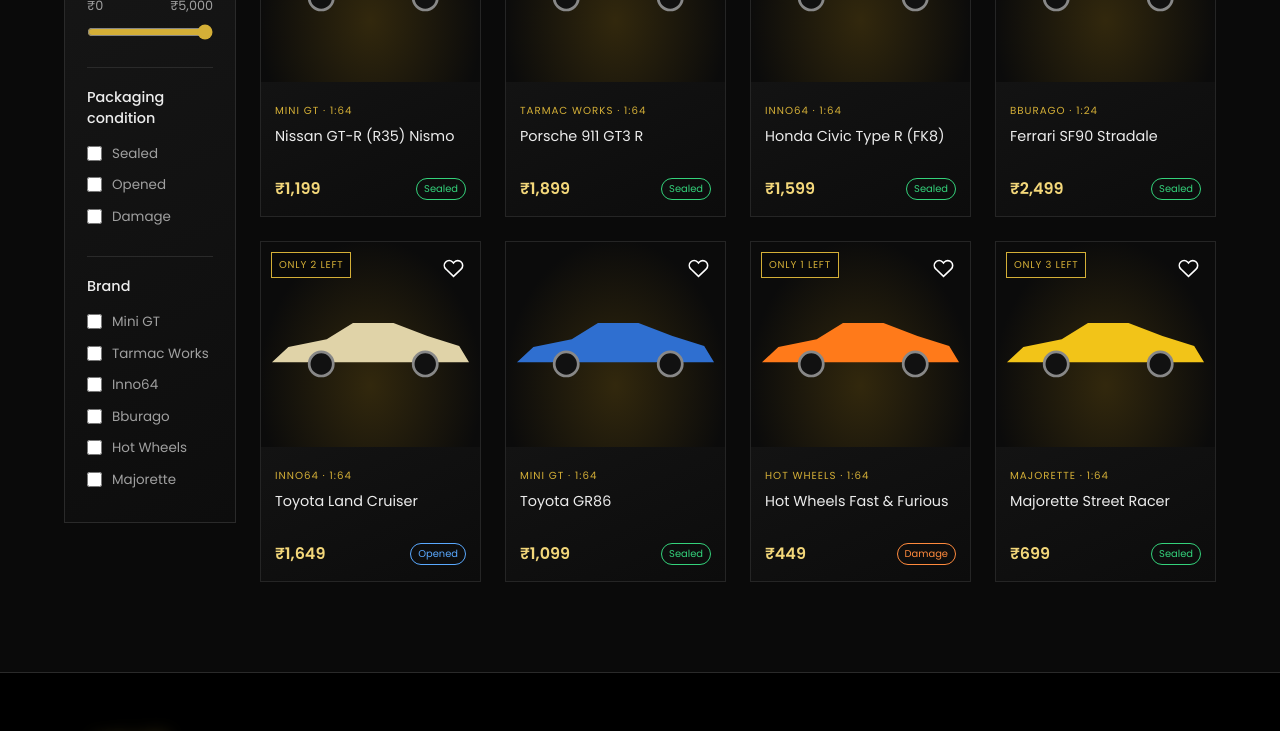
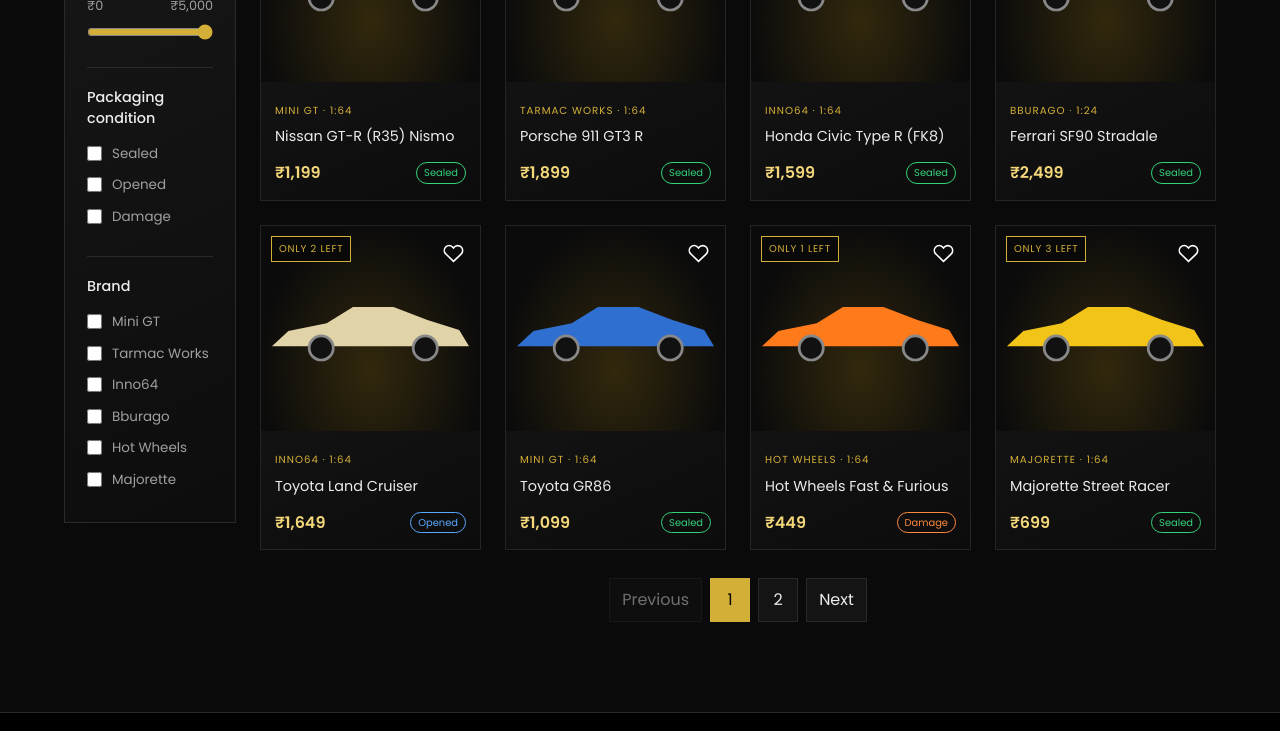
Before and after one commit to dhruti-1210/Rajsha-Diecast, a Next.js app in the folder client/: page /shop in a window 1280 px wide. Shown: the part 420-1151 px from the top of the page. Built offline with nearby package versions, Linux system fonts and the light colour scheme.

Commit message:
login page bg img set, and shop all page pagination done.

```diff
--- a/client/app/admin-panel/admin-panel.css
+++ b/client/app/admin-panel/admin-panel.css
@@ -48,7 +48,8 @@
 
 .admin-brand {
   display: flex;
-  justify-content: flex-start;
+  align-items: center;
+  justify-content: center;
   padding: 0;
 }
 
--- a/client/app/globals.css
+++ b/client/app/globals.css
@@ -578,11 +578,6 @@ nav a:hover {
   color: #ff7a33
 }
 
-.tag.r {
-  right: 52px;
-  color: #fff
-}
-
 .favorite-button {
   position: absolute;
   top: 10px;
@@ -615,10 +610,13 @@ nav a:hover {
 }
 
 .info h3 {
+  overflow: hidden;
   font-family: Poppins;
   font-size: 1rem;
   margin: 4px 0 12px;
-  font-weight: 500
+  font-weight: 500;
+  text-overflow: ellipsis;
+  white-space: nowrap
 }
 
 .row {
@@ -1665,10 +1663,12 @@ cite {
 
 .shop-product-name {
   display: block;
+  overflow: hidden;
   font-size: .9rem;
   line-height: 1.4;
   margin: 5px 0 14px;
-  min-height: 2.5em
+  text-overflow: ellipsis;
+  white-space: nowrap
 }
 
 .shop-card-bottom {
@@ -1693,6 +1693,37 @@ cite {
   text-align: center;
   border: 1px dashed var(--line);
   color: var(--mut)
+}
+
+.shop-pagination {
+  display: flex;
+  justify-content: center;
+  align-items: center;
+  flex-wrap: wrap;
+  gap: 8px;
+  margin-top: 28px
+}
+
+.shop-pagination button {
+  min-width: 40px;
+  padding: 8px 12px;
+  color: var(--text);
+  background: #141414;
+  border: 1px solid var(--line);
+  cursor: pointer;
+  transition: .2s
+}
+
+.shop-pagination button:hover:not(:disabled),
+.shop-pagination button[aria-current="page"] {
+  color: #000;
+  background: var(--gold);
+  border-color: var(--gold)
+}
+
+.shop-pagination button:disabled {
+  opacity: .45;
+  cursor: not-allowed
 }
 
 .back-arrow {
@@ -2058,7 +2089,6 @@ cite {
 }
 
 .related-heading h2 {
-  font: 700 italic clamp(1.5rem, 3vw, 2.1rem) Cinzel, serif;
   text-transform: uppercase;
   margin: 0
 }
@@ -2080,7 +2110,6 @@ cite {
   height: 100%;
   overflow: hidden;
   border: 1px solid #2a2926;
-  border-radius: 12px;
   background: linear-gradient(155deg, #171615, #0d0d0d);
   transition: transform .25s, border-color .25s, box-shadow .25s
 }
@@ -2310,7 +2339,10 @@ cite {
   overflow: hidden;
   min-height: calc(100vh - 100px);
   padding: 80px clamp(30px, 7vw, 100px);
-  background: linear-gradient(90deg, rgba(0, 0, 0, .91), rgba(0, 0, 0, .46)), url('https://images.unsplash.com/photo-1492144534655-ae79c964c9d7?auto=format&fit=crop&w=1600&q=85') center/cover, #17130a
+  background:
+    linear-gradient(90deg, rgba(0, 0, 0, .91), rgba(0, 0, 0, .46)),
+    url('/images/login-bg.avif') center/cover no-repeat,
+    #17130a;
 }
 
 .login-art-panel::after {
--- a/client/app/shop/page.tsx
+++ b/client/app/shop/page.tsx
@@ -14,12 +14,14 @@ import type { Condition } from '@/types';
 const conditions: Condition[] = ['Sealed', 'Opened', 'Damage'];
 const brands = [...new Set(products.map((product) => product.brand))];
 const scales = [...new Set(products.map((product) => product.scale))];
+const PAGE_SIZE = 8;
 
 export default function ShopPage() {
   const [maxPrice, setMaxPrice] = useState(5000);
   const [selectedBrands, setSelectedBrands] = useState<string[]>([]);
   const [selectedScales, setSelectedScales] = useState<string[]>([]);
   const [selectedConditions, setSelectedConditions] = useState<Condition[]>([]);
+  const [currentPage, setCurrentPage] = useState(1);
 
   const filteredProducts = useMemo(() => products.filter((product) =>
     product.price <= maxPrice &&
@@ -27,8 +29,11 @@ export default function ShopPage() {
     (!selectedScales.length || selectedScales.includes(product.scale)) &&
     (!selectedConditions.length || selectedConditions.includes(product.condition)),
   ), [maxPrice, selectedBrands, selectedScales, selectedConditions]);
+  const pageCount = Math.ceil(filteredProducts.length / PAGE_SIZE);
+  const pageProducts = filteredProducts.slice((currentPage - 1) * PAGE_SIZE, currentPage * PAGE_SIZE);
 
   const toggle = <T extends string>(values: T[], value: T, update: (next: T[]) => void) => {
+    setCurrentPage(1);
     update(values.includes(value) ? values.filter((item) => item !== value) : [...values, value]);
   };
 
@@ -46,11 +51,15 @@ export default function ShopPage() {
             <div className="shop-filters">
               <div className="filter-heading"><h2>Filters</h2><button type="button" onClick={() => {
                 setMaxPrice(5000); setSelectedBrands([]); setSelectedScales([]); setSelectedConditions([]);
+                setCurrentPage(1);
               }}>Clear all</button></div>
               <section className="filter-group">
                 <h3>Price range</h3>
                 <div className="price-labels"><span>₹0</span><span>{money(maxPrice)}</span></div>
-                <input aria-label="Maximum price" type="range" min="0" max="5000" step="100" value={maxPrice} onChange={(event) => setMaxPrice(Number(event.target.value))} />
+                <input aria-label="Maximum price" type="range" min="0" max="5000" step="100" value={maxPrice} onChange={(event) => {
+                  setMaxPrice(Number(event.target.value));
+                  setCurrentPage(1);
+                }} />
               </section>
               <FilterOptions title="Packaging condition" options={conditions} selected={selectedConditions} onToggle={(value) => toggle(selectedConditions, value as Condition, setSelectedConditions)} />
               <FilterOptions title="Brand" options={brands} selected={selectedBrands} onToggle={(value) => toggle(selectedBrands, value, setSelectedBrands)} />
@@ -60,7 +69,7 @@ export default function ShopPage() {
           <section className="col-12 col-lg-9 col-xl-10" aria-label="Product collection">
             {/* <div className="shop-results-bar"><span>{filteredProducts.length} models</span><span>Curated for collectors</span></div> */}
             {filteredProducts.length ? <div className="row g-3 g-xl-4">
-              {filteredProducts.map((product) => (
+              {pageProducts.map((product) => (
                 <div className="col-6 col-md-4 col-xl-3" key={product.id}>
                   <article className="shop-card">
                     <Link href={`/shop/${product.id}`} className="shop-card-image" aria-label={`View ${product.name}`}>
@@ -77,6 +86,28 @@ export default function ShopPage() {
                 </div>
               ))}
             </div> : <div className="shop-empty">No models match these filters. Try adjusting your selection.</div>}
+            {pageCount > 1 && <div className="shop-pagination" role="navigation" aria-label="Product pages">
+              <button type="button" onClick={() => setCurrentPage((page) => page - 1)} disabled={currentPage === 1}>
+                Previous
+              </button>
+              {Array.from({ length: pageCount }, (_, index) => {
+                const page = index + 1;
+                return (
+                  <button
+                    type="button"
+                    key={page}
+                    onClick={() => setCurrentPage(page)}
+                    aria-label={`Go to page ${page}`}
+                    aria-current={currentPage === page ? 'page' : undefined}
+                  >
+                    {page}
+                  </button>
+                );
+              })}
+              <button type="button" onClick={() => setCurrentPage((page) => page + 1)} disabled={currentPage === pageCount}>
+                Next
+              </button>
+            </div>}
           </section>
         </div>
       </main>
--- a/client/components/ProductCard.tsx
+++ b/client/components/ProductCard.tsx
@@ -6,12 +6,11 @@ import CarImage from './CarImage';
 import FavoriteButton from './FavoriteButton';
 import Link from 'next/link';
 
-export default function ProductCard({ p, isNew }: { p: Product; isNew?: boolean }) {
+export default function ProductCard({ p }: { p: Product }) {
   const { add } = useStore();
   return (
     <article className="card">
       {p.left > 0 && <span className="tag l">ONLY {p.left} LEFT</span>}
-      {isNew && <span className="tag r">NEW</span>}
       <Link className="thumb" href={`/shop/${p.id}`} aria-label={`View ${p.name}`}><CarImage p={p} /></Link>
       <FavoriteButton p={p} />
       <div className="info">
--- a/client/components/ProductSection.tsx
+++ b/client/components/ProductSection.tsx
@@ -18,7 +18,7 @@ export default function ProductSection({ id, mode, dark }: Props) {
           : <a href="/shop" className="more" onClick={() => setMaxPrice(Infinity)}>Show all →</a>}
       </div>
       <Slider className="grid" resetKey={isNew ? 0 : maxPrice}>
-        {items.map((p) => <ProductCard key={p.id} p={p} isNew={isNew} />)}
+        {items.map((p) => <ProductCard key={p.id} p={p} />)}
       </Slider>
       {items.length === 0 && <p>No models in this range yet.</p>}
     </section>
--- a/client/data/products.ts
+++ b/client/data/products.ts
@@ -9,4 +9,12 @@ export const products: Product[] = [
   { id: 6, name: 'Toyota GR86', brand: 'Mini GT', scale: '1:64', price: 1099, condition: 'Sealed', color: '#2f6fd0', left: 0, image: 'gr86.jpg' },
   { id: 7, name: 'Hot Wheels Fast & Furious', brand: 'Hot Wheels', scale: '1:64', price: 449, condition: 'Damage', color: '#ff7a1a', left: 1, image: 'hw1.jpg' },
   { id: 8, name: 'Majorette Street Racer', brand: 'Majorette', scale: '1:64', price: 699, condition: 'Sealed', color: '#f2c418', left: 3, image: 'maj.jpg' },
+  { id: 9, name: 'Toyota Supra Mk4', brand: 'Mini GT', scale: '1:64', price: 1399, condition: 'Sealed', color: '#d62828', left: 2, image: 'supra.jpg' },
+  { id: 10, name: 'Lamborghini Huracán STO', brand: 'Bburago', scale: '1:24', price: 2299, condition: 'Sealed', color: '#f2c418', left: 1, image: 'huracan.jpg' },
+  { id: 11, name: 'Nissan Skyline GT-R R34', brand: 'Hot Wheels', scale: '1:64', price: 799, condition: 'Opened', color: '#2f6fd0', left: 2, image: 'skyline.jpg' },
+  { id: 12, name: 'McLaren 720S', brand: 'Tarmac Works', scale: '1:64', price: 1799, condition: 'Sealed', color: '#ff7a1a', left: 1, image: 'mclaren.jpg' },
+  { id: 13, name: 'BMW M3 E30', brand: 'Inno64', scale: '1:64', price: 1599, condition: 'Sealed', color: '#e8e8e8', left: 3, image: 'bmw-m3.jpg' },
+  { id: 14, name: 'Mercedes-AMG GT', brand: 'Majorette', scale: '1:64', price: 849, condition: 'Sealed', color: '#555b63', left: 2, image: 'amg-gt.jpg' },
+  { id: 15, name: 'Bugatti Chiron', brand: 'Bburago', scale: '1:24', price: 1999, condition: 'Damage', color: '#2455a4', left: 1, image: 'chiron.jpg' },
+  { id: 16, name: 'Ford Mustang Shelby GT500', brand: 'Mini GT', scale: '1:64', price: 1499, condition: 'Opened', color: '#23395d', left: 2, image: 'mustang.jpg' },
 ];
```
Also changed, not shown: client/public/images/login-bg.avif (added).
